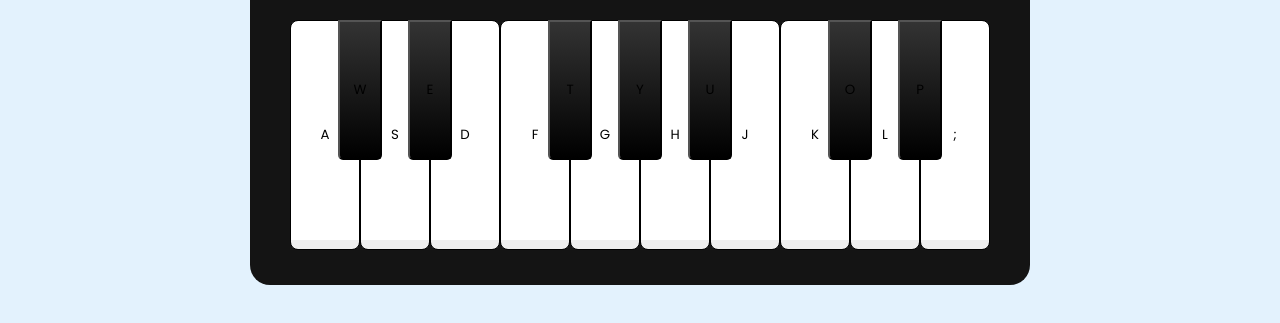
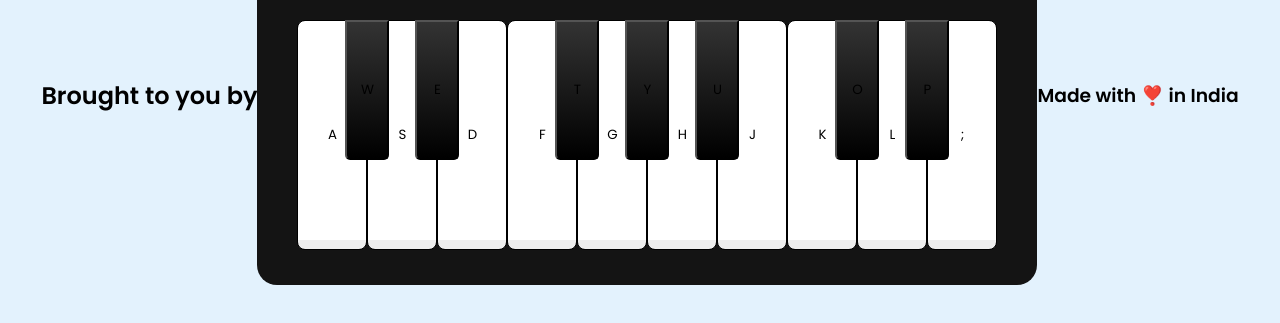
Before and after one commit to shahhet122/Piano, a plain HTML site: page index.html in a window 1280 px wide. Shown: the part 305-628 px from the top of the page. Drawn offline with Linux system fonts and the light colour scheme.

Commit message:
Update index.html
India

```diff
--- a/index.html
+++ b/index.html
@@ -9,6 +9,7 @@
     <script src="index.js" defer></script>
   </head>
   <body>
+    <h2>Brought to you by</h2>
     <div class="wrapper">
       <header>
         <h2>PIYAAANO 🎹</h2>
@@ -34,6 +35,6 @@
         <button class="key white ;">;</button>
       </ul>
     </div>
-
+<h3>Made with ❣️ in India</h3>
   </body>
 </html>
```
